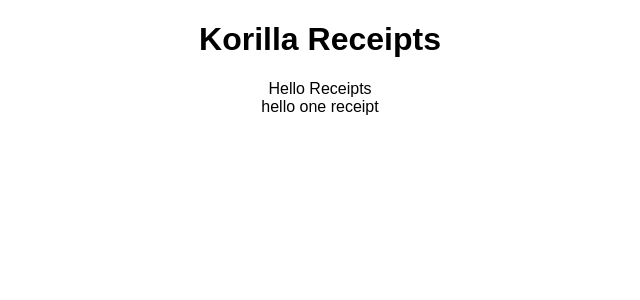
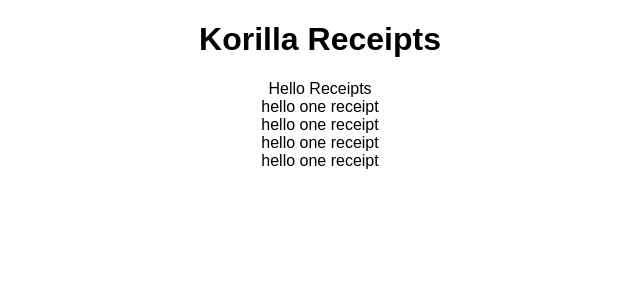
Before and after one commit to saraehutch94/react-korilla-receipts, a React (Create React App) app: page / in a window 1280 px wide. Shown: the top 300 px of the page, without its empty margins (320-960 px from the left). Built offline with nearby package versions, Linux system fonts and the light colour scheme.

Commit message:
map through receipts array, return individual Receipt components with proper props

```diff
--- a/src/Receipts.js
+++ b/src/Receipts.js
@@ -2,10 +2,21 @@ import React from "react";
 import Receipt from "./Receipt";
 
 function Receipts(props) {
+  const mappedReceipts = props.receipts.map((object, index) => {
+    return (
+      <Receipt
+        key={index}
+        order={object.order}
+        paid={object.paid}
+        person={object.person}
+      />
+    );
+  });
+
   return (
     <>
       <div>Hello Receipts</div>
-      <Receipt />
+      <div>{mappedReceipts}</div>
     </>
   );
 }
```
